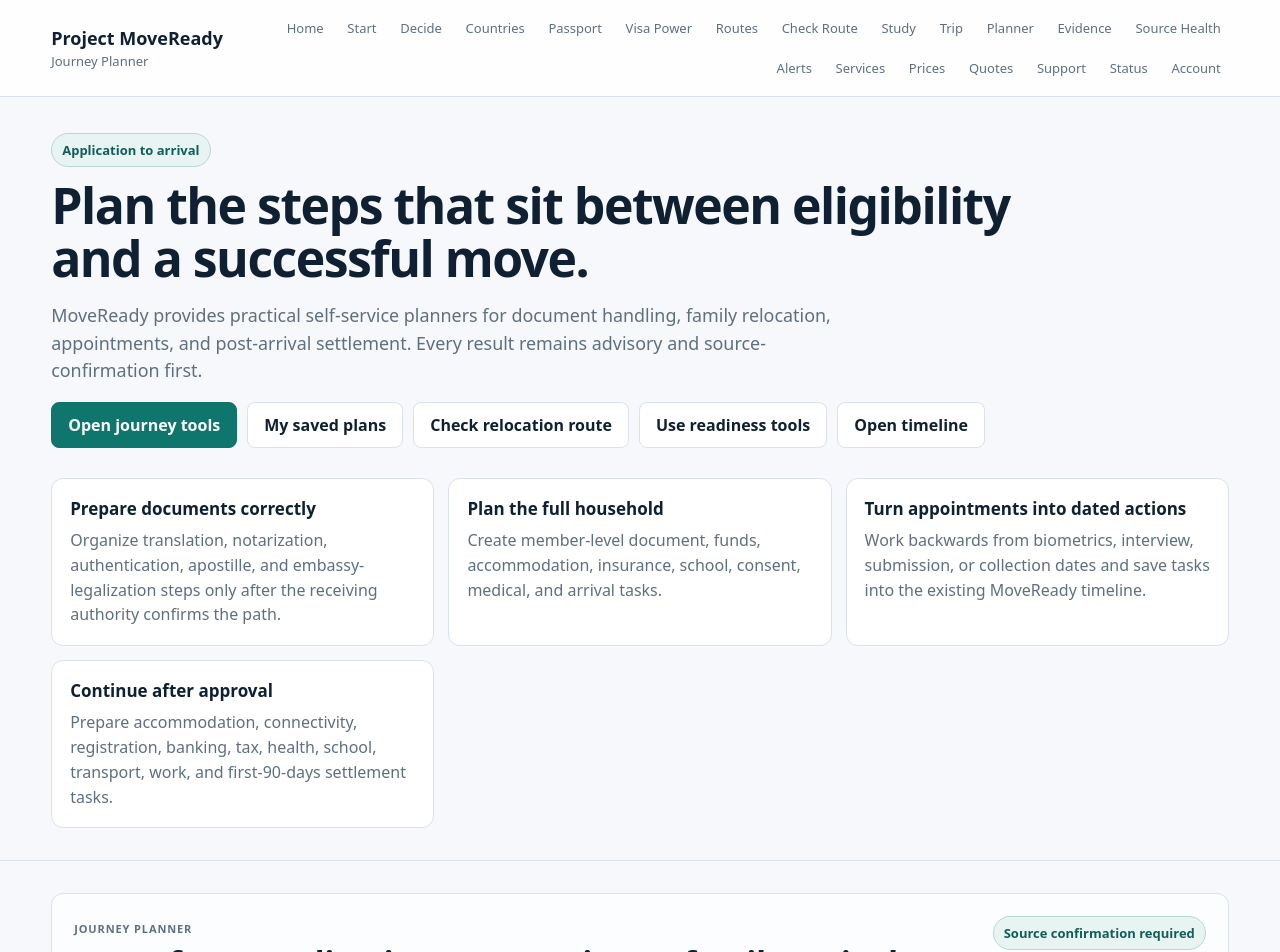
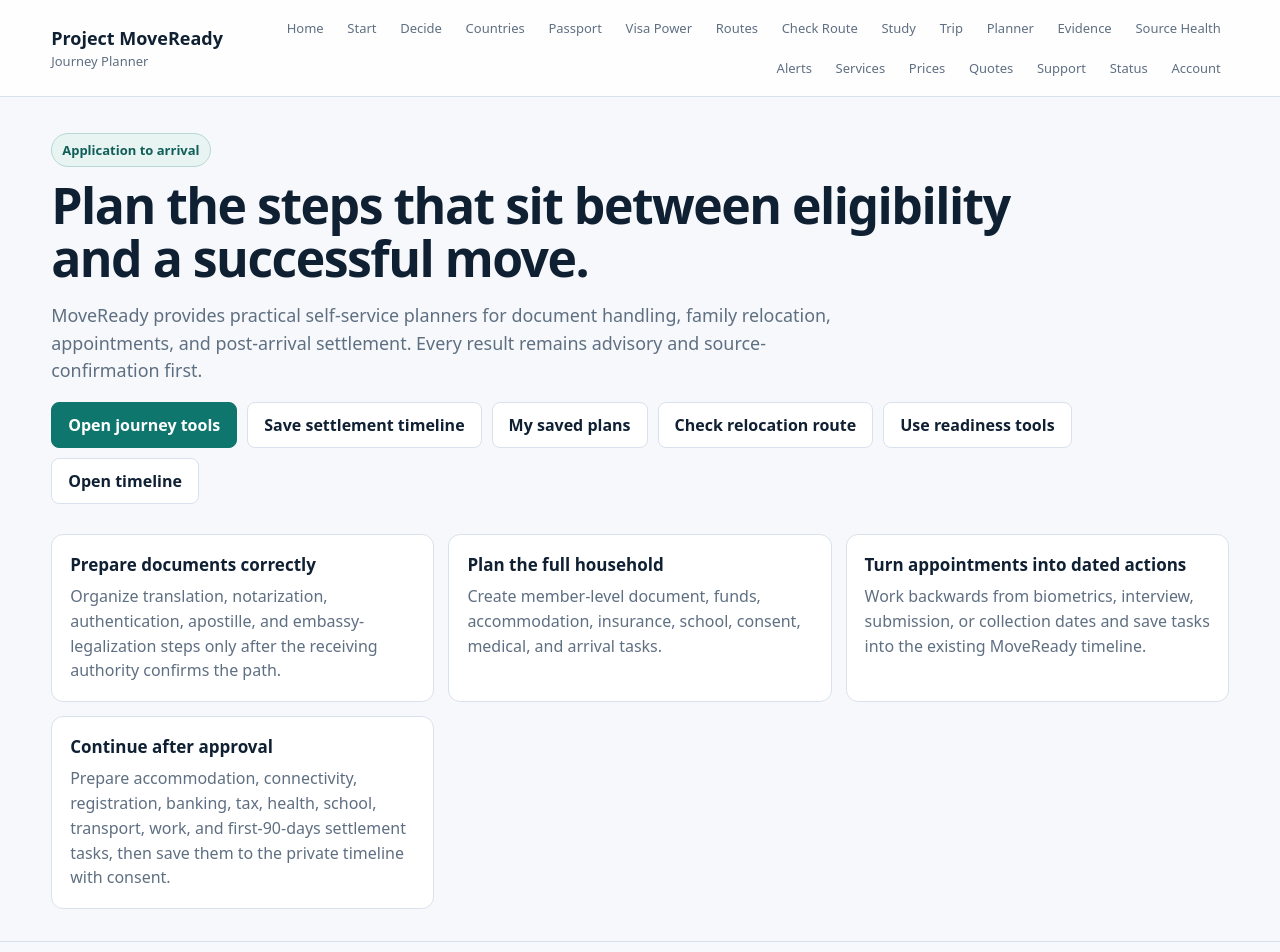
Before and after one commit to SirBM201/SirBM201-moveready-frontend, a Next.js app: page /journey-planner in a window 1280 px wide. Shown: the top 952 px of the page. Built offline with nearby package versions, Linux system fonts and the light colour scheme; no server answers.

Commit message:
Add settlement timeline execution workspace

```diff
--- a/app/journey-planner/page.tsx
+++ b/app/journey-planner/page.tsx
@@ -1,4 +1,5 @@
 import JourneyPlanner from "@/components/JourneyPlanner";
+import SettlementTimelineWorkspace from "@/components/SettlementTimelineWorkspace";
 import SiteHeader from "@/components/SiteHeader";
 
 
@@ -17,7 +18,7 @@
   },
   {
     title: "Continue after approval",
-    text: "Prepare accommodation, connectivity, registration, banking, tax, health, school, transport, work, and first-90-days settlement tasks.",
+    text: "Prepare accommodation, connectivity, registration, banking, tax, health, school, transport, work, and first-90-days settlement tasks, then save them to the private timeline with consent.",
   },
 ];
 
@@ -36,6 +37,7 @@
           </p>
           <div className="actions">
             <a className="btn primary" href="#journey-tools">Open journey tools</a>
+            <a className="btn" href="#settlement-execution">Save settlement timeline</a>
             <a className="btn" href="/journey-plans">My saved plans</a>
             <a className="btn" href="/route-checker">Check relocation route</a>
             <a className="btn" href="/readiness">Use readiness tools</a>
@@ -59,6 +61,18 @@
         <JourneyPlanner />
       </section>
 
+      <section className="section" id="settlement-execution">
+        <div className="section-heading-row">
+          <div>
+            <p className="overline">Settlement execution</p>
+            <h2>Convert the arrival checklist into dated private timeline actions.</h2>
+            <p className="section-intro">This form adds explicit arrival date, contact lookup, storage consent, and timeline-save controls. It does not activate external messages or replace local official deadlines.</p>
+          </div>
+          <span className="status-dot">Timeline consent</span>
+        </div>
+        <SettlementTimelineWorkspace />
+      </section>
+
       <section className="section">
         <article className="result-block soft">
           <p className="overline">Trust boundary</p>
```
